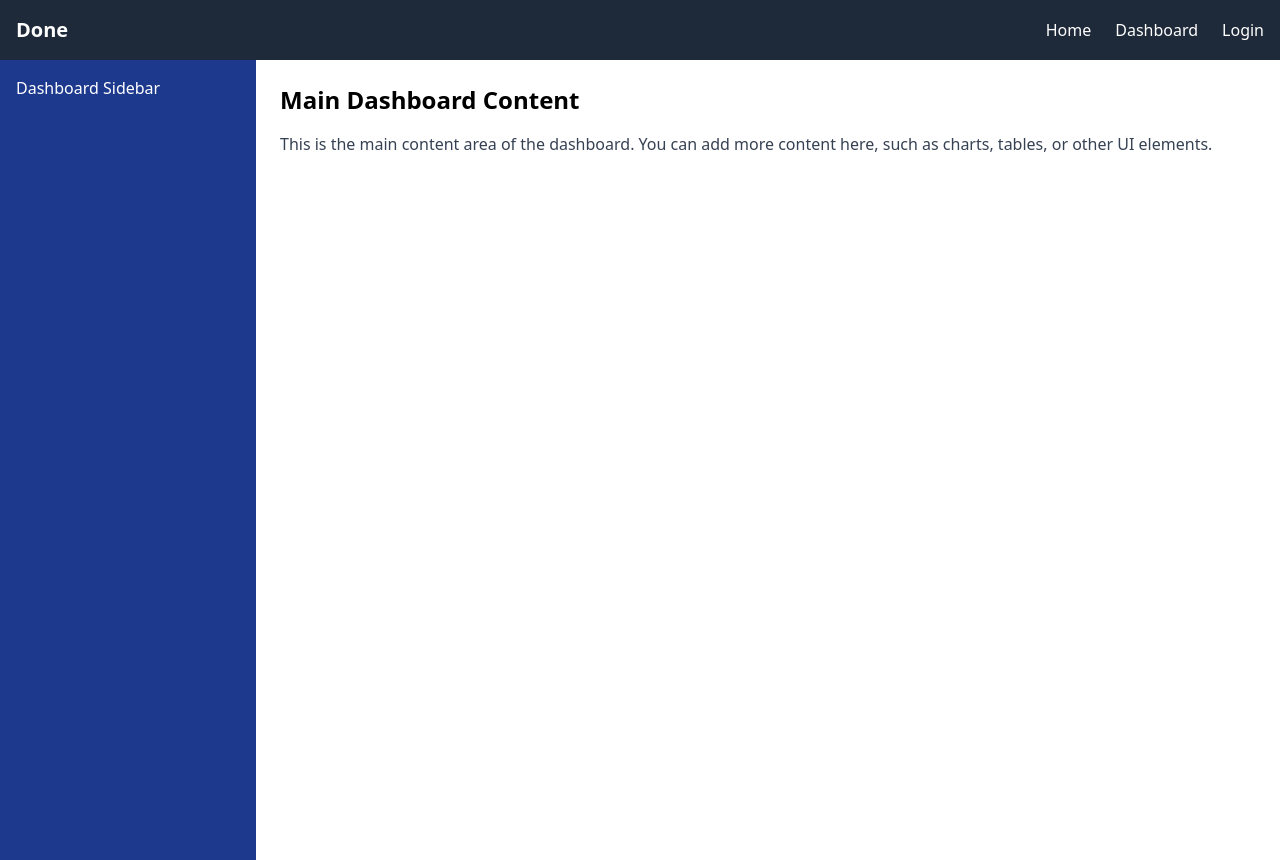
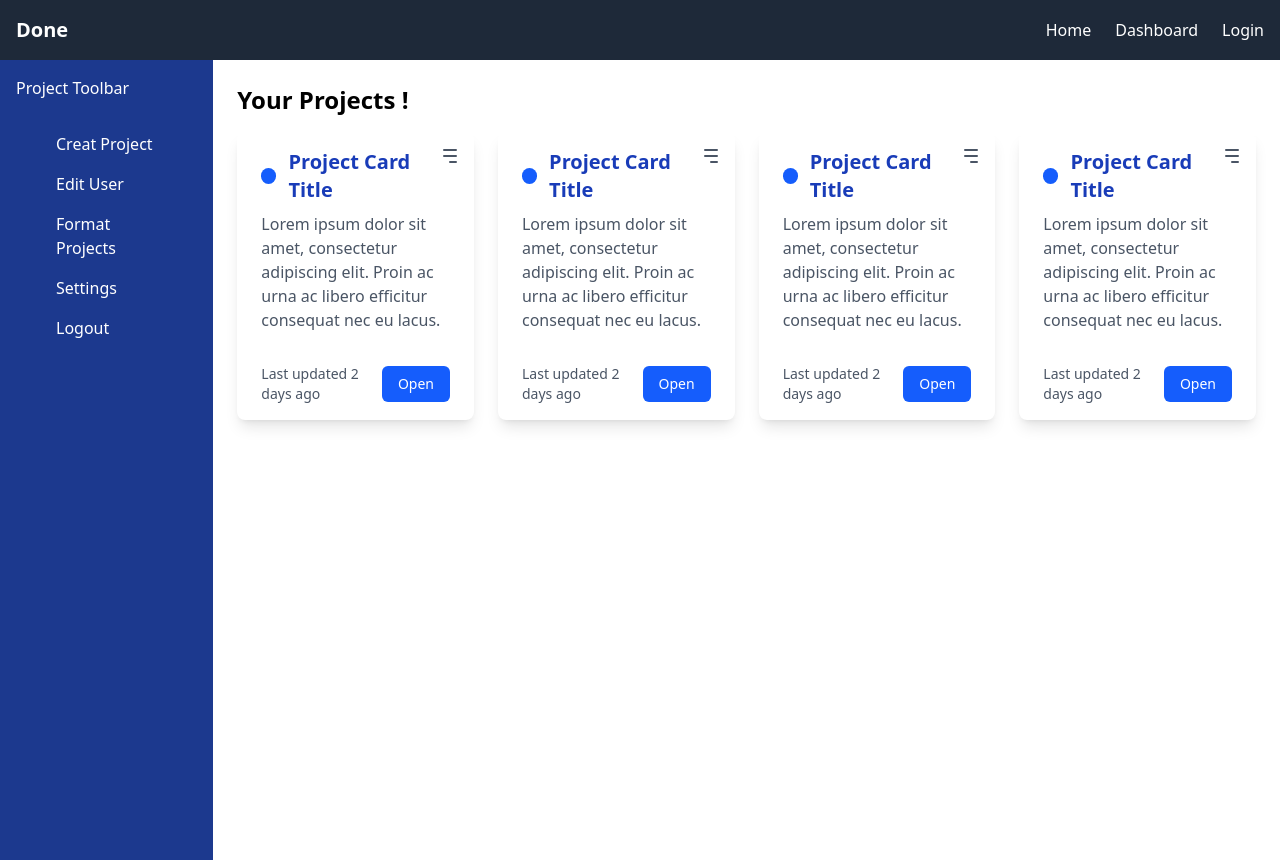
Before and after one commit to Mukunthan-A-R/doneit-client, a React (Vite) app: page /dashboard in a window 1280 px wide. Built offline with nearby package versions, Linux system fonts and the light colour scheme.

Commit message:
adding project tollbar menus

```diff
--- /dev/null
+++ b/src/components/MenuItem.jsx
@@ -0,0 +1,11 @@
+import React from "react";
+
+const MenuItem = ({ text }) => {
+  return (
+    <li className="font-medium text-white py-2 px-4 ">
+      <p className="hover:text-gray-300">{text}</p>
+    </li>
+  );
+};
+
+export default MenuItem;
--- a/src/components/ProjectCard.jsx
+++ b/src/components/ProjectCard.jsx
@@ -79,7 +79,7 @@ const ProjectCard = () => {
           href="#"
           className="bg-blue-600 text-white text-sm py-2 px-4 rounded-md hover:bg-blue-700 transition duration-300"
         >
-          Learn More
+          Open
         </a>
       </div>
     </div>
--- /dev/null
+++ b/src/components/ProjectCardHolder.jsx
@@ -0,0 +1,19 @@
+import React from "react";
+import ProjectCard from "./ProjectCard";
+
+const ProjectCardHolder = () => {
+  return (
+    <div>
+      {/* Card Grid */}
+      <div className="grid grid-cols-1 sm:grid-cols-2 lg:grid-cols-3 xl:grid-cols-4 gap-6">
+        {/* Render 4 ProjectCard components */}
+        <ProjectCard />
+        <ProjectCard />
+        <ProjectCard />
+        <ProjectCard />
+      </div>
+    </div>
+  );
+};
+
+export default ProjectCardHolder;
--- /dev/null
+++ b/src/components/ProjectTollbar.jsx
@@ -0,0 +1,18 @@
+import React from "react";
+import MenuItem from "./MenuItem";
+
+const ProjectTollbar = () => {
+  return (
+    <div className=" bg-blue-900 p-6">
+      <ul>
+        <MenuItem text="Creat Project" />
+        <MenuItem text="Edit User" />
+        <MenuItem text="Format Projects" />
+        <MenuItem text="Settings" />
+        <MenuItem text="Logout" />
+      </ul>
+    </div>
+  );
+};
+
+export default ProjectTollbar;
--- a/src/pages/Dashboard.jsx
+++ b/src/pages/Dashboard.jsx
@@ -1,21 +1,18 @@
 import React, { useState } from "react";
+import ProjectCardHolder from "../components/ProjectCardHolder";
+import ProjectTollbar from "../components/ProjectTollbar";
 
 const Dashboard = () => {
-  const [isSidebarOpen, setIsSidebarOpen] = useState(true); // Sidebar is open by default on desktops
-
   return (
     <div className="h-screen flex">
-      <div className={`lg:block w-1/5 bg-blue-900 p-4`}>
-        {/* Sidebar Content */}
-        <h2 className="text-white">Dashboard Sidebar</h2>
+      <div className={`lg:block w-1/6 bg-blue-900 p-4`}>
+        <h2 className="text-white">Project Toolbar</h2>
+        <ProjectTollbar></ProjectTollbar>
       </div>
 
-      <div className="w-full lg:w-4/5 bg-white p-6">
-        <h1 className="text-2xl font-semibold">Main Dashboard Content</h1>
-        <p className="mt-4 text-gray-700">
-          This is the main content area of the dashboard. You can add more
-          content here, such as charts, tables, or other UI elements.
-        </p>
+      <div className="w-full lg:w-5/6 bg-white p-6">
+        <h1 className="text-2xl font-semibold pb-4">Your Projects !</h1>
+        <ProjectCardHolder></ProjectCardHolder>
       </div>
     </div>
   );
```
